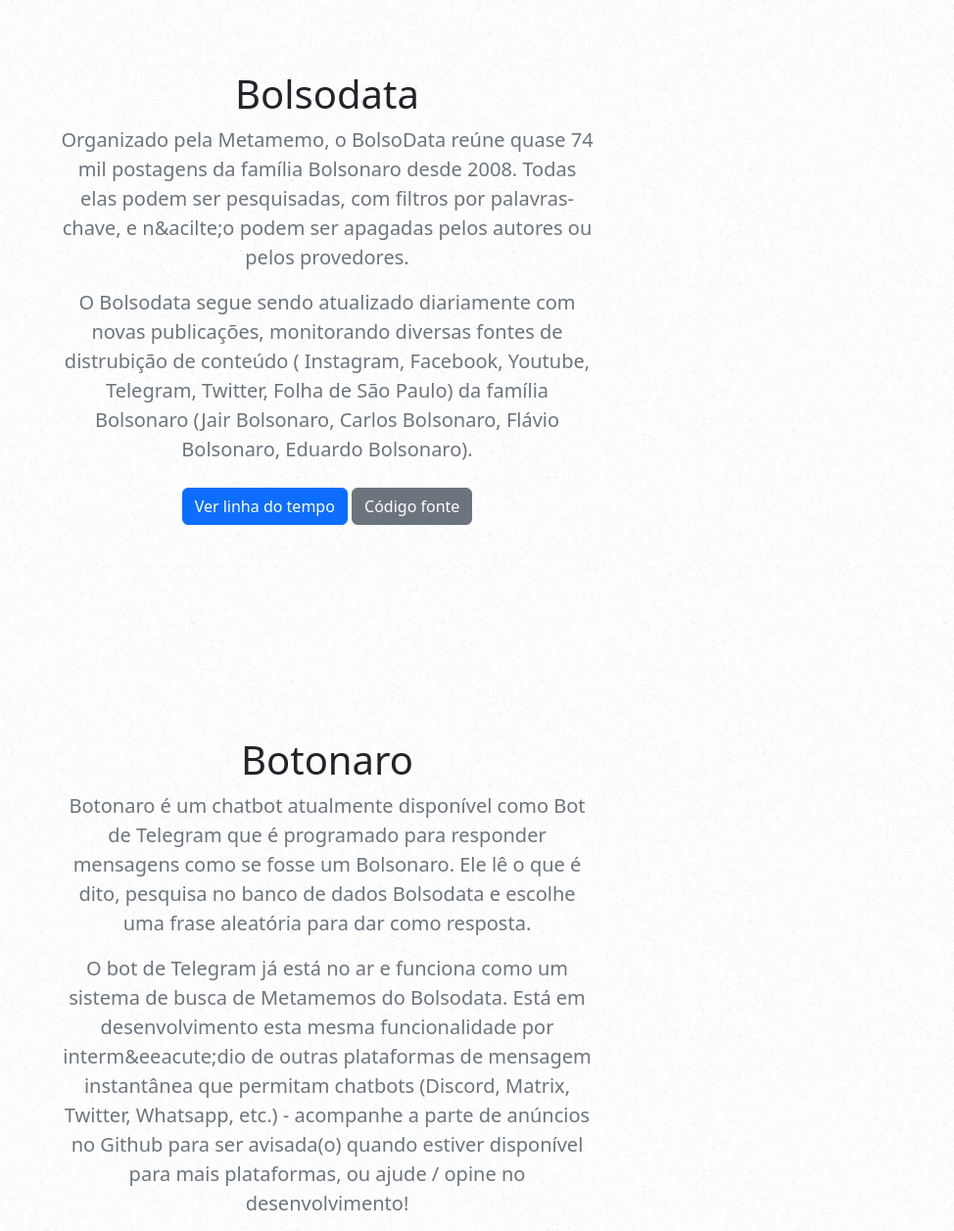
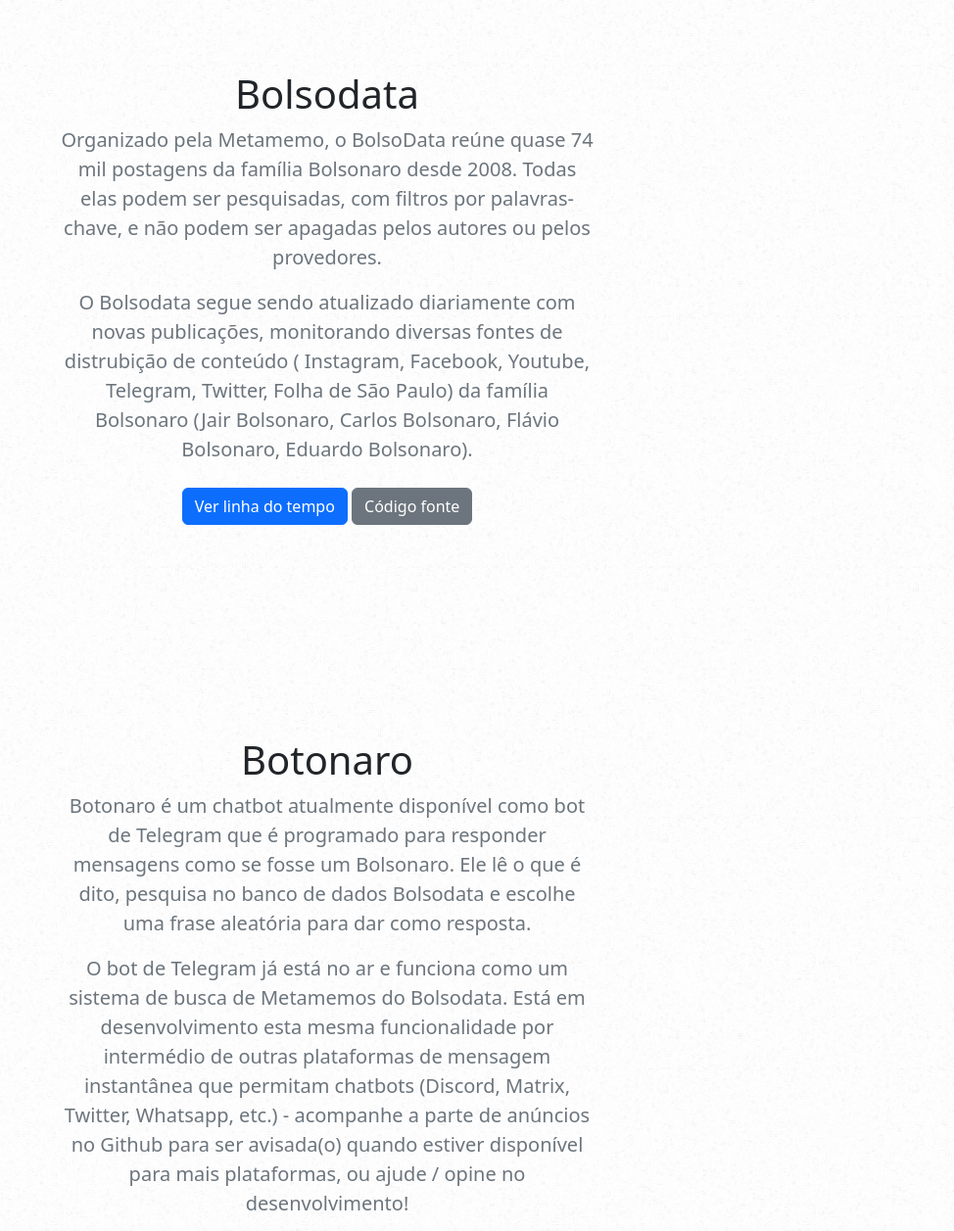
Before and after one commit to iuriguilherme/botonaro, a plain HTML site: page doc/index.html in a window 1280 px wide. Shown: the part 700-1957 px from the top of the page at 98% size, without its empty margins (306-1280 px from the left). Drawn offline with nearby package versions, Linux system fonts and the light colour scheme.

Commit message:
HTML escape typos

```diff
--- a/doc/index.html
+++ b/doc/index.html
@@ -127,7 +127,7 @@
                         BolsoData reúne quase 74 mil postagens da
                         fam&iacute;lia Bolsonaro desde 2008. Todas elas podem
                         ser pesquisadas, com filtros por palavras-chave, e
-                        n&acilte;o podem ser apagadas pelos autores ou pelos
+                        n&atilde;o podem ser apagadas pelos autores ou pelos
                         provedores.
                     </p>
                     <p class="lead text-muted">O Bolsodata segue sendo
@@ -159,7 +159,7 @@
                 <div class="col-lg-6 col-md-8 mx-auto">
                     <h1 class="fw-light">Botonaro</h1>
                     <p class="lead text-muted">Botonaro &eacute; um chatbot
-                        atualmente dispon&iacute;vel como Bot de Telegram que
+                        atualmente dispon&iacute;vel como bot de Telegram que
                         &eacute; programado para responder mensagens como se
                         fosse um Bolsonaro. Ele l&ecirc; o que &eacute; dito,
                         pesquisa no banco de dados Bolsodata e escolhe uma
@@ -169,7 +169,7 @@
                         est&aacute; no ar e funciona como um sistema de busca
                         de Metamemos do Bolsodata. Est&aacute; em
                         desenvolvimento esta mesma funcionalidade por
-                        interm&eeacute;dio de outras plataformas de mensagem
+                        interm&eacute;dio de outras plataformas de mensagem
                         instant&acirc;nea que permitam chatbots (Discord,
                         Matrix, Twitter, Whatsapp, etc.) - acompanhe a parte
                         de an&uacute;ncios no Github para ser avisada(o)
```
